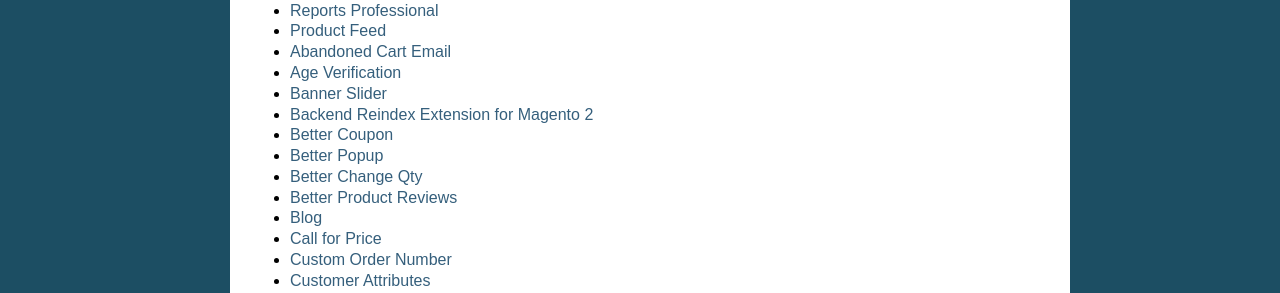
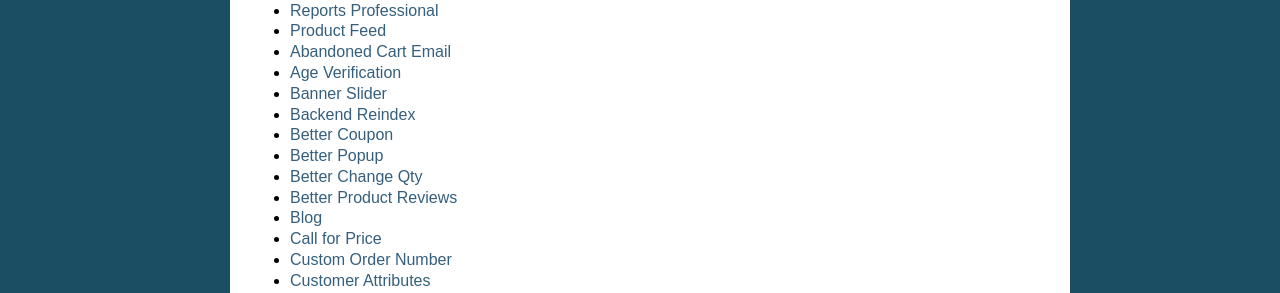
Before and after one commit to magepages/mpdocs, a Sphinx documentation site: the page built from docs/index.rst, in a window 1280 px wide. Shown: the part 701-994 px from the top of the page. Built offline with Sphinx 7.4.7, drawn with Linux system fonts in a browser that asks for light colours; pages that are not in the unit, such as notebooks, are missing from menus.

Commit message:
Update index.md

```diff
--- a/docs/backend-reindex/index.md
+++ b/docs/backend-reindex/index.md
@@ -1,4 +1,4 @@
-# Backend Reindex Extension for Magento 2
+# Backend Reindex
 
 ## Overview
 
```
